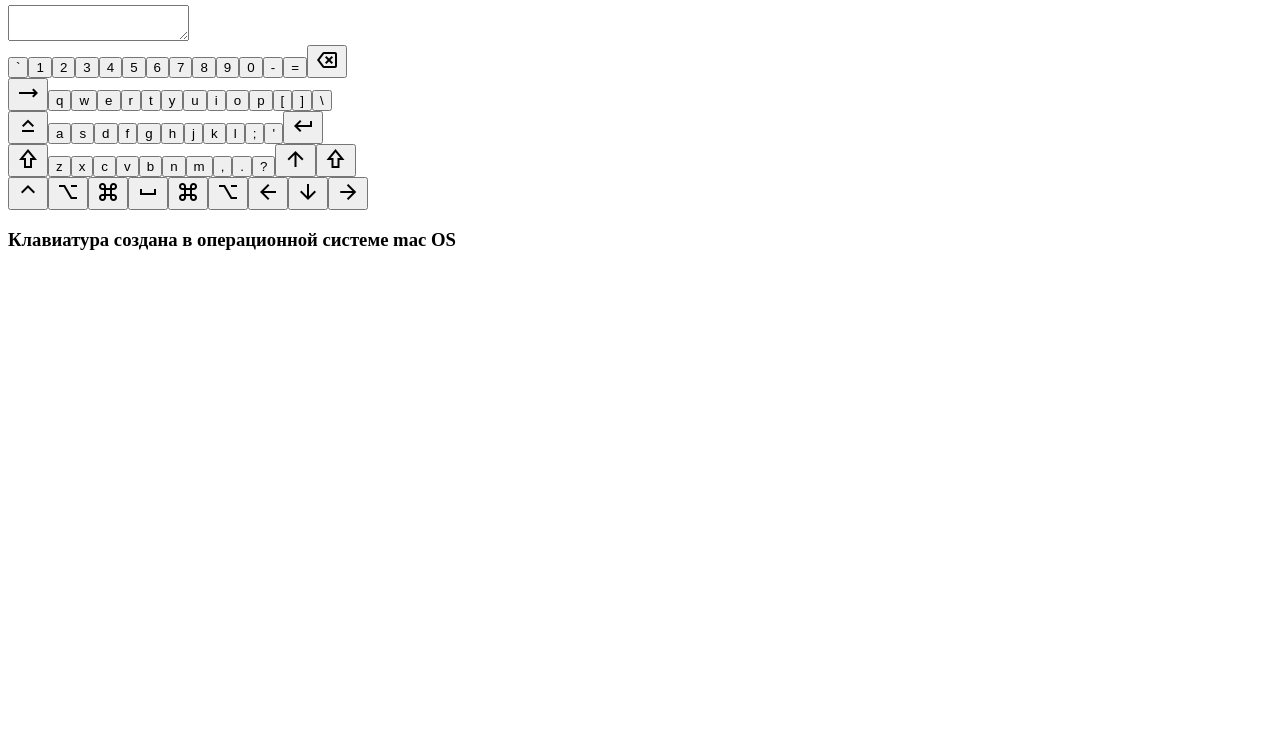
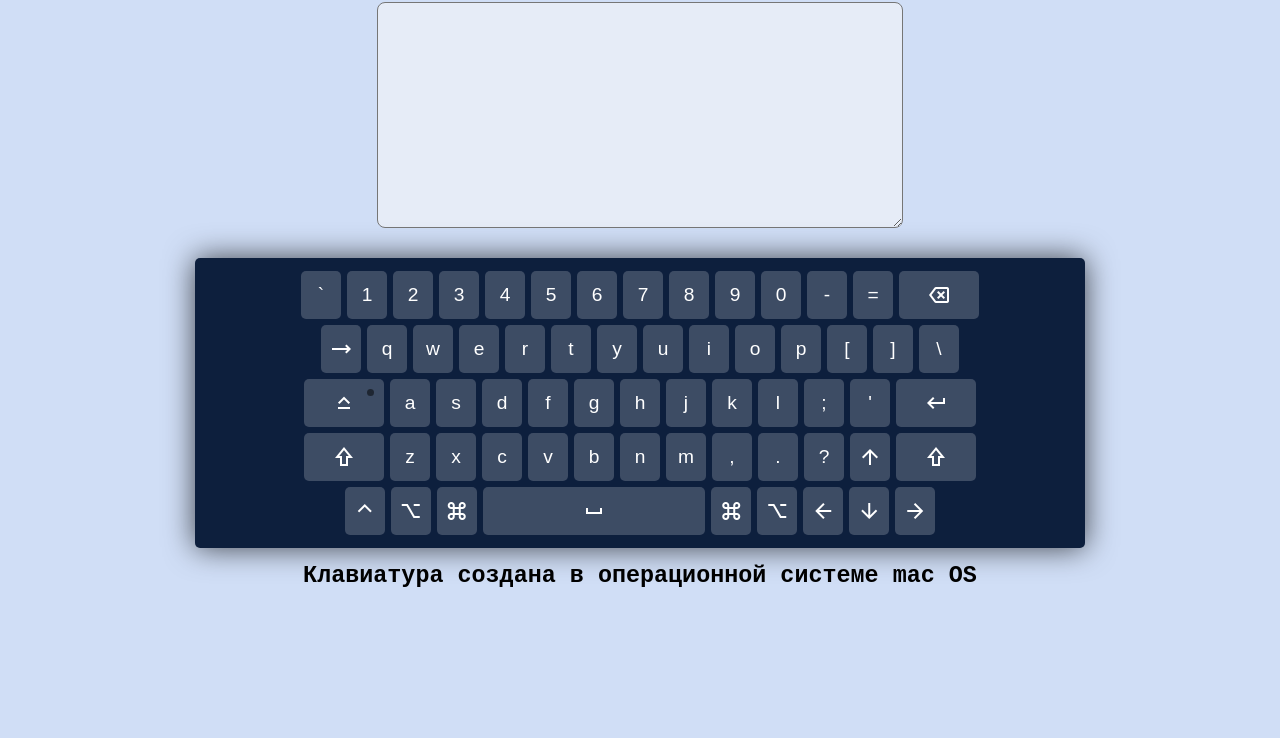
Before and after one commit to SashaBeller/virtual-keyboard, a plain HTML site: page index.html in a window 1280 px wide. Shown: the part 62-800 px from the top of the page. Drawn offline with nearby package versions, Linux system fonts and the light colour scheme; the site is published under a folder, as on GitHub Pages, so addresses that start at the root find nothing.

Commit message:
fix: fix css route

```diff
--- a/index.html
+++ b/index.html
@@ -5,7 +5,7 @@
     <meta charset="UTF-8" />
     <meta name="viewport" content="width=device-width, initial-scale=1.0" />
     <link rel="shortcut icon" href="#" />
-    <link rel="stylesheet" href="/css/keyboard.css" />
+    <link rel="stylesheet" href="css/keyboard.css" />
     <link
       rel="stylesheet"
       href="https://fonts.googleapis.com/icon?family=Material+Icons"
```
